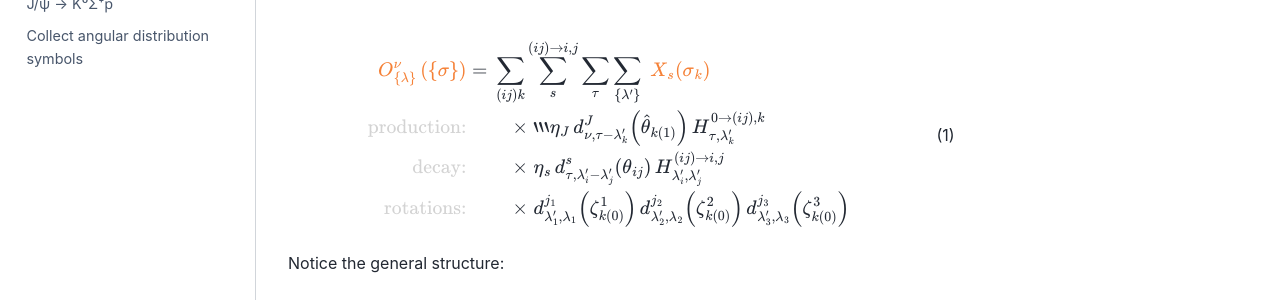
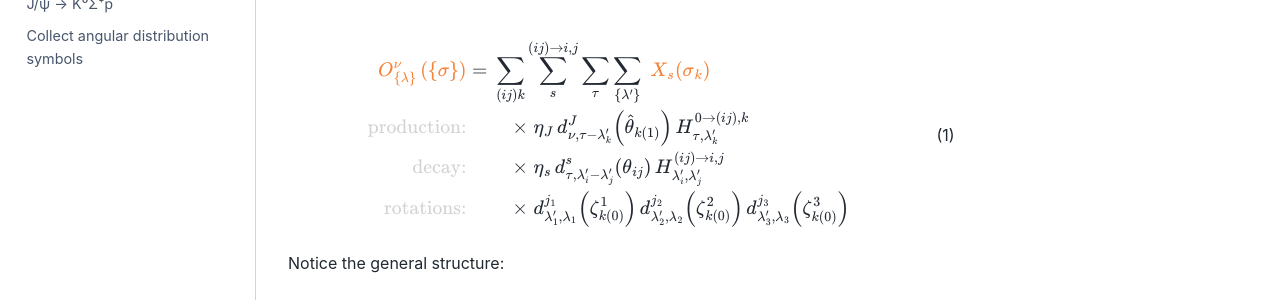
Before and after one commit to ComPWA/ampform-dpd, a Sphinx documentation site: the page built from docs/index.md, in a window 1280 px wide and 900 px high, scrolled down 2049 px. Shown: the part 220-520 px from the top of the window. Built offline with Sphinx 7.4.7 and the Sphinx Book theme 1.1.4, drawn with Linux system fonts in a browser that asks for light colours; pages that are not in the unit, such as notebooks, are missing from menus; the version number could not be read and is left out; cross-references to code outside the pages are shown as plain code.

`````diff
--- a/docs/index.md
+++ b/docs/index.md
@@ -107,7 +107,7 @@ Given the right alignment, the aligned transition amplitude can be written as
 
 <!-- prettier-ignore-start -->
 
-````{math}
+```{math}
 ---
 label: aligned-amplitude
 ---
@@ -118,7 +118,7 @@ label: aligned-amplitude
    \sum_\tau
    \sum_{\{\lambda'\}}
    \; {\color{Orange}X_s\!\left(\sigma_k\right)}
-\\ {\color{LightGray}\text{production:}} && \quad \times\;```
+\\ {\color{LightGray}\text{production:}} && \quad \times\;
    \eta_J\,
    d^J_{\nu,\tau-\lambda'_k}\!\left(\hat\theta_{k(1)}\right)\,
    H^{0\to(ij),k}_{\tau,\lambda_k'}
@@ -131,7 +131,7 @@ label: aligned-amplitude
    d^{j_2}_{\lambda'_2,\lambda_2}\!\left(\zeta^2_{k(0)}\right)\,
    d^{j_3}_{\lambda'_3,\lambda_3}\!\left(\zeta^3_{k(0)}\right)
 \end{eqnarray*}
-````
+```
 
 Notice the general structure:
 
`````
